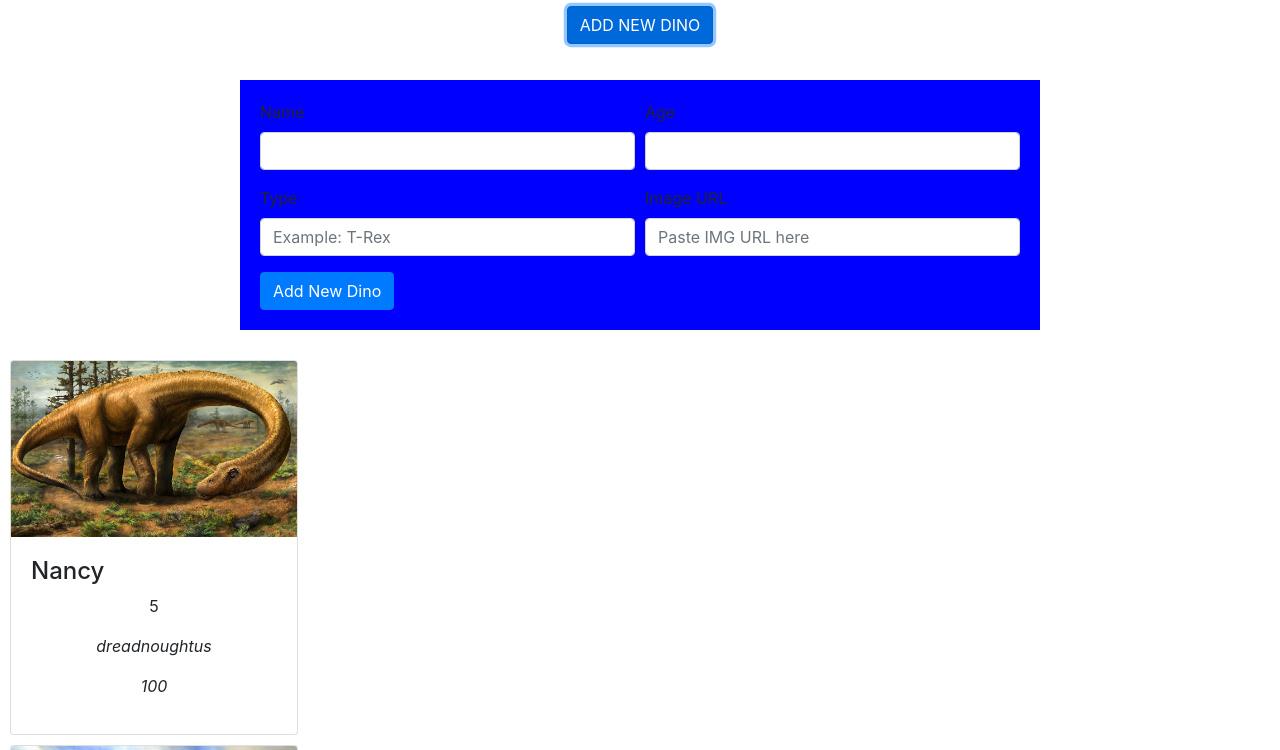
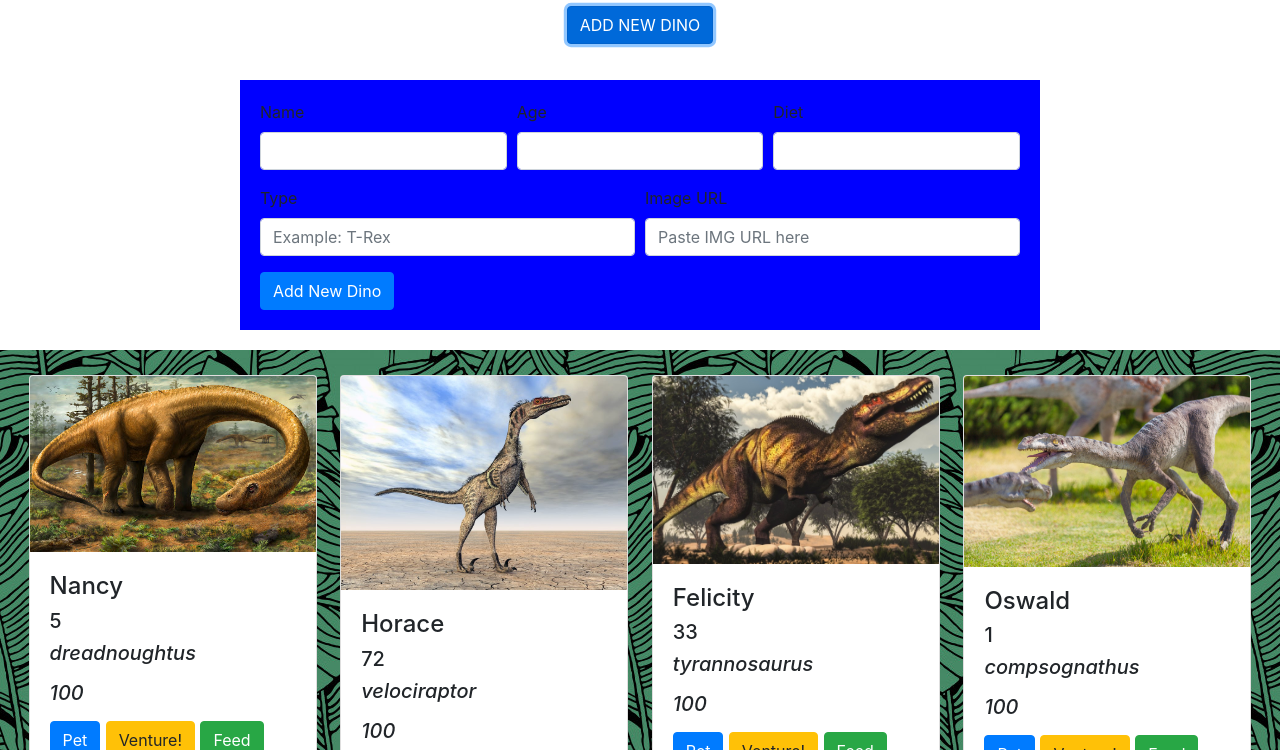
Before and after one commit to esrduke95/my-dino-kennel, a plain HTML site: page index.html in a window 1280 px wide. Both pictures are taken after a click on the button "ADD NEW DINO". Shown: the part 50-800 px from the top of the page. Drawn offline with nearby package versions, Linux system fonts and the light colour scheme.

Commit message:
commiting changes

```diff
--- a/index.html
+++ b/index.html
@@ -28,13 +28,17 @@
                 <div id="formContainer">
                   <form>
                     <div class="form-row">
-                      <div class="form-group col-md-6">
+                      <div class="form-group col-md-4">
                         <label for="inputName">Name</label>
                         <input type="text" class="form-control" id="inputName" />
                       </div>
-                      <div class="form-group col-md-6">
+                      <div class="form-group col-md-4">
                         <label for="inputAge">Age</label>
                         <input type="text" class="form-control" id="inputAge" />
+                      </div>
+                      <div class="form-group col-md-4">
+                        <label for="inputDiet">Diet</label>
+                        <input type="text" class="form-control" id="inputDiet" />
                       </div>
                     </div>
                     <div class="form-row">
--- a/javascripts/components/buildDinos.js
+++ b/javascripts/components/buildDinos.js
@@ -6,7 +6,7 @@ const addDinoBtn = () => {
         e.preventDefault();
         const name = $('#inputName').val();
         const age = $('#inputAge').val();
-        const type = $('#inputSpecies').val();
+        const type = $('#inputType').val();
         const diet = $('#inputDiet').val();
         const image = $('#imgUrl').val();
 
--- a/javascripts/components/kennel.js
+++ b/javascripts/components/kennel.js
@@ -1,3 +1,5 @@
+import { dinos } from "../data/dinoData.js";
+
 const buildDinoKennel = (array) => {
   $("#healthyDinos").html(``);
   $("#hospital").html(``);
@@ -8,9 +10,15 @@ const buildDinoKennel = (array) => {
             <img src="${dinos.image}" class="card-img-top" alt="...">
             <div class="card-body">
               <h4>${dinos.name}</h4>
-              <p>${dinos.age}</p>
-              <p><i>${dinos.type}</i></p>
-              <p><i>${dinos.hp}</i></p>
+              <h5>${dinos.age}</h5>
+              <h5><i>${dinos.type}</i></p>
+              <h5><i>${dinos.hp}</i></p>
+              <div class="dinoButtons">
+                <button type="button" class="btn btn-primary petBtn">Pet</button>
+                <button type="button" class="btn btn-warning ventureBtn">Venture!</button>
+                <button type="button" class="btn btn-success feedBtn"  data-toggle="modal" data-target="#exampleModal">Feed</button>
+                <button type="button" class="btn btn-danger deleteBtn">Delete</button>
+              </div>
             </div>
           </div>`);
     } else if (dinos.hp < 75 && dinos.hp > 0) {
@@ -18,9 +26,15 @@ const buildDinoKennel = (array) => {
         <img src="${dinos.image}" class="card-img-top" alt="...">
         <div class="card-body">
           <h4>${dinos.name}</h4>
-          <p>${dinos.age}</p>
-          <p><i>${dinos.type}</i></p>
-          <p><i>${dinos.hp}</i></p>
+          <h5>${dinos.age}</p>
+          <h5><i>${dinos.type}</i></p>
+          <h5><i>${dinos.hp}</i></p>
+          <div class="dinoButtons">
+            <button type="button" class="btn btn-primary petBtn">Pet</button>
+            <button type="button" class="btn btn-warning ventureBtn">Venture!</button>
+            <button type="button" class="btn btn-success feedBtn" id="feedBtn">Feed</button>
+            <button type="button" class="btn btn-danger deleteBtn">Delete</button>
+          </div>
         </div>
       </div>`);
     } else if (dinos.hp === 0) {
@@ -28,13 +42,27 @@ const buildDinoKennel = (array) => {
     <img src="${dinos.image}" class="card-img-top" alt="...">
     <div class="card-body">
       <h4>${dinos.name}</h4>
-      <p>${dinos.age}</p>
-      <p><i>${dinos.type}</i></p>
-      <p><i>${dinos.hp}</i></p>
+      <h5>${dinos.age}</p>
+      <h5><i>${dinos.type}</i></p>
+      <h5><i>${dinos.hp}</i></p>
+      <button type="button" class="btn btn-danger deleteBtn">Delete</button>
     </div>
   </div>`);
     }
   });
 };
 
-export { buildDinoKennel };
+
+const feedDino = () => {
+  $(".feedBtn").on("click", () => {
+    console.log("feed");
+  });
+};
+
+const petDino = () => {
+  $(".petBtn").on("click", (e) => {
+    console.log("pet dinoooo");
+  });
+};
+
+export { buildDinoKennel, petDino, feedDino };
--- a/javascripts/data/dinoData.js
+++ b/javascripts/data/dinoData.js
@@ -64,4 +64,5 @@ let dinos = [
     }
 ];
 
+
 export { dinos };
--- a/javascripts/main.js
+++ b/javascripts/main.js
@@ -1,10 +1,13 @@
 import { addDinoBtn } from './components/buildDinos.js';
-import { buildDinoKennel } from './components/kennel.js';
+import { buildDinoKennel, petDino, feedDino} from './components/kennel.js';
 import { dinos } from './data/dinoData.js';
 
 const init = () => {
     addDinoBtn();
     buildDinoKennel(dinos);
+    // deleteDino();
+    petDino();
+    feedDino();
 };
 
 init();
--- a/styles/styles.css
+++ b/styles/styles.css
@@ -13,7 +13,7 @@
     justify-content: space-evenly;
 }
 
-#kennel {
+#healthyDinos {
     background-image: url(./images/kennel-pattern.jpg);
     background-repeat: repeat;
     display: flex;
```
Also changed, not shown: javascripts/components/dinoButtons.js (added, +11 -0 lines).
